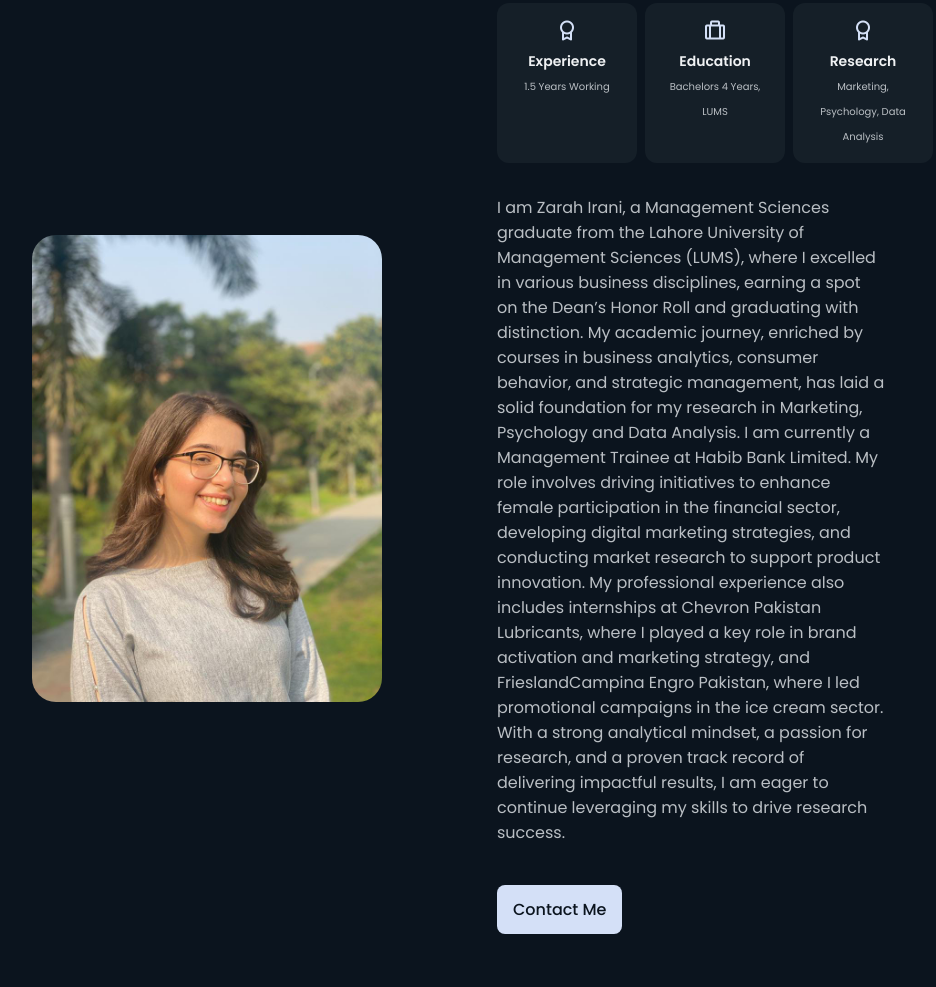
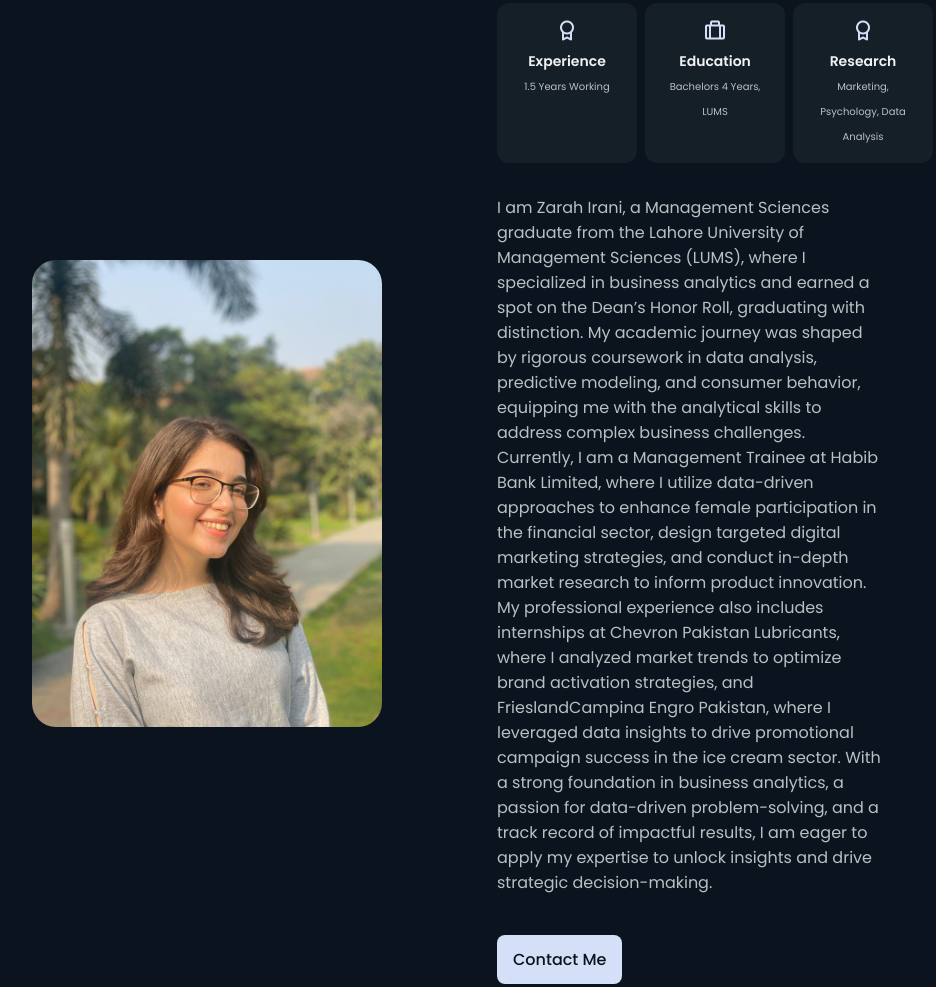
Before and after one commit to Zarah-Irani/Zarah-Irani, a plain HTML site: page index.html in a window 1280 px wide. Shown: the part 974-1961 px from the top of the page, without its empty margins (175-1111 px from the left). Drawn offline with nearby package versions, Linux system fonts and the light colour scheme.

Commit message:
new desp

```diff
--- a/index.html
+++ b/index.html
@@ -137,21 +137,22 @@
 
                     <p class="about__description">
                         I am Zarah Irani, a Management Sciences graduate from the Lahore University of Management
-                        Sciences (LUMS), where I excelled in various business disciplines, earning a spot on the Dean’s
-                        Honor Roll and graduating with distinction. My academic journey, enriched by courses in business
-                        analytics, consumer behavior, and strategic management, has laid a solid foundation for my
-                        research in Marketing, Psychology and Data Analysis.
-
-                        I am currently a Management Trainee at Habib Bank Limited. My role involves driving initiatives
-                        to enhance female participation in the financial sector, developing digital marketing
-                        strategies, and conducting market research to support product innovation. My professional
-                        experience also includes internships at Chevron Pakistan Lubricants, where I played a key role
-                        in brand activation and marketing strategy, and FrieslandCampina Engro Pakistan, where I led
-                        promotional campaigns in the ice cream sector.
-
-                        With a strong analytical mindset, a passion for research, and a proven track record of
-                        delivering impactful results, I am eager to continue leveraging my skills to drive research
-                        success.
+                        Sciences (LUMS), where I specialized in business analytics and earned a spot on the Dean’s Honor
+                        Roll, graduating with distinction. My academic journey was shaped by rigorous coursework in data
+                        analysis, predictive modeling, and consumer behavior, equipping me with the analytical skills to
+                        address complex business challenges.
+
+                        Currently, I am a Management Trainee at Habib Bank Limited, where I utilize data-driven
+                        approaches to enhance female participation in the financial sector, design targeted digital
+                        marketing strategies, and conduct in-depth market research to inform product innovation. My
+                        professional experience also includes internships at Chevron Pakistan Lubricants, where I
+                        analyzed market trends to optimize brand activation strategies, and FrieslandCampina Engro
+                        Pakistan, where I leveraged data insights to drive promotional campaign success in the ice cream
+                        sector.
+
+                        With a strong foundation in business analytics, a passion for data-driven problem-solving, and a
+                        track record of impactful results, I am eager to apply my expertise to unlock insights and drive
+                        strategic decision-making.
                     </p>
 
                     <a href="#contact" class="button">Contact Me</a>
@@ -1753,7 +1754,8 @@
 
                         <h3 class="testimonial__name">Fundraiser</h3>
                         <p class="testimonial__description">
-                            Played the piano for a concert by Harmony in Helping Hands held for fundraising to support LRBT's mission of combating blindness and providing free eye care in Pakistan.
+                            Played the piano for a concert by Harmony in Helping Hands held for fundraising to support
+                            LRBT's mission of combating blindness and providing free eye care in Pakistan.
                         </p>
                     </div>
 
@@ -1762,7 +1764,8 @@
 
                         <h3 class="testimonial__name">Fundraiser</h3>
                         <p class="testimonial__description">
-                            Performed musical pieces and organized fundraising events to raise awareness and support for Indus Hospital's free healthcare initiatives.
+                            Performed musical pieces and organized fundraising events to raise awareness and support for
+                            Indus Hospital's free healthcare initiatives.
                         </p>
                     </div>
 
@@ -1771,7 +1774,9 @@
 
                         <h3 class="testimonial__name">Fixit Orphanage </h3>
                         <p class="testimonial__description">
-                            Collaborated with Fix It Family Home to engage and empower orphaned children through volunteer-led activities, including workshops on personal hygiene and origami to build confidence and life skills.
+                            Collaborated with Fix It Family Home to engage and empower orphaned children through
+                            volunteer-led activities, including workshops on personal hygiene and origami to build
+                            confidence and life skills.
 
 
                         </p>
@@ -1792,7 +1797,9 @@
 
                         <h3 class="testimonial__name">Assistant Director Riayat</h3>
                         <p class="testimonial__description">
-                            Led promotion and execution of community welfare initiatives, including food drives and book donation campaigns, enhancing outreach and fostering connections with underserved communities as Assistant Director of External Relations at Riayat LUMS.
+                            Led promotion and execution of community welfare initiatives, including food drives and book
+                            donation campaigns, enhancing outreach and fostering connections with underserved
+                            communities as Assistant Director of External Relations at Riayat LUMS.
                         </p>
                     </div>
 
@@ -1801,7 +1808,9 @@
 
                         <h3 class="testimonial__name">Volunteer</h3>
                         <p class="testimonial__description">
-                            Volunteered with Karachi Zarthosti Banu Mandal to support elderly care and organize cultural events like the Navroze fete, fostering community welfare and preserving Zoroastrian heritage.
+                            Volunteered with Karachi Zarthosti Banu Mandal to support elderly care and organize cultural
+                            events like the Navroze fete, fostering community welfare and preserving Zoroastrian
+                            heritage.
                         </p>
                     </div>
 
@@ -1810,7 +1819,8 @@
 
                         <h3 class="testimonial__name">Coordinator Of Volunteers</h3>
                         <p class="testimonial__description">
-                            Coordinated volunteer activities and organized events, including World Diabetes Day, to promote health initiatives at the National Institute of Child Health.
+                            Coordinated volunteer activities and organized events, including World Diabetes Day, to
+                            promote health initiatives at the National Institute of Child Health.
                         </p>
                     </div>
                 </div>
```
